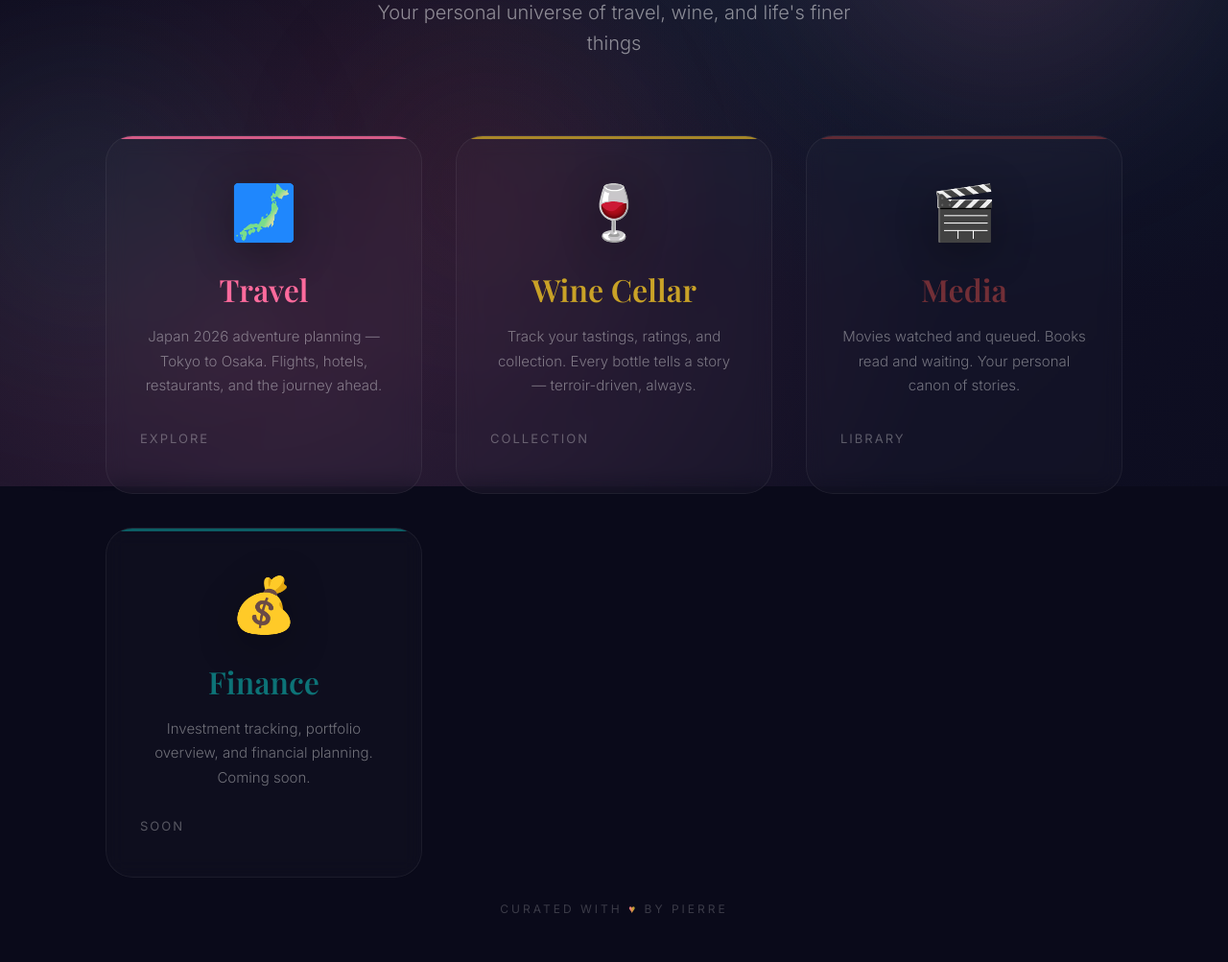
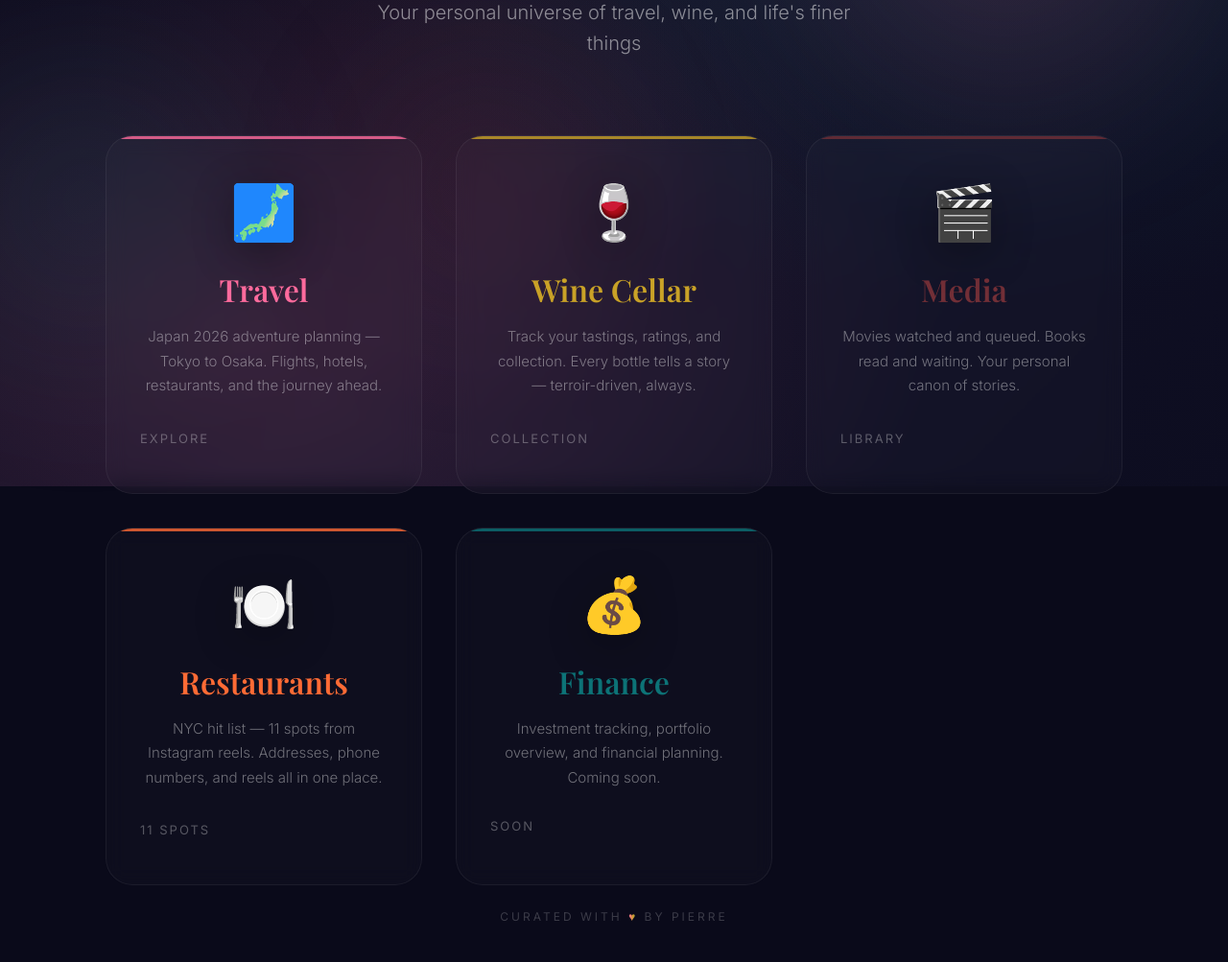
Before and after one commit to ppkulk-oss/Pierre-agent-platform, a Flask app: page / in a window 1280 px wide. Shown: the part 293-1296 px from the top of the page at 96% size. Before the commit the page ends 1245 px from the top, so only its background shows below. Run offline with Flask 3, Linux system fonts and the light colour scheme; some web fonts are replaced.

Commit message:
Add Restaurants card to main portal
- New orange-accented restaurant card linking to /restaurants
- Shows '11 Spots' badge
- Added hover effects and animation delays for 5th card
- Grid now shows: Travel, Wine, Media, Restaurants, Finance (coming soon)

```diff
--- a/templates/portal.html
+++ b/templates/portal.html
@@ -183,6 +183,7 @@
         .portal-card:nth-child(2) { animation-delay: 0.75s; }
         .portal-card:nth-child(3) { animation-delay: 0.9s; }
         .portal-card:nth-child(4) { animation-delay: 1.05s; }
+        .portal-card:nth-child(5) { animation-delay: 1.2s; }
 
         .portal-card::before {
             content: '';
@@ -306,6 +307,15 @@
             box-shadow: 0 40px 80px rgba(114,47,55,0.25), inset 0 1px 0 rgba(114,47,55,0.1);
         }
 
+        .card-restaurant {
+            --accent: #ff6b35;
+        }
+        .card-restaurant::after { background: #ff6b35; }
+        .card-restaurant .card-title { color: #ff6b35; }
+        .card-restaurant:hover {
+            box-shadow: 0 40px 80px rgba(255,107,53,0.25), inset 0 1px 0 rgba(255,107,53,0.1);
+        }
+
         .card-coming {
             opacity: 0.4;
             cursor: not-allowed;
@@ -397,6 +407,16 @@
                 </div>
             </a>
 
+            <a href="/restaurants" class="portal-card card-restaurant">
+                <span class="card-icon">🍽️</span>
+                <div class="card-title">Restaurants</div>
+                <div class="card-desc">NYC hit list — 11 spots from Instagram reels. Addresses, phone numbers, and reels all in one place.</div>
+                <div class="card-meta">
+                    <span>11 Spots</span>
+                    <span class="card-arrow">→</span>
+                </div>
+            </a>
+
             <div class="portal-card card-finance card-coming">
                 <span class="card-icon">💰</span>
                 <div class="card-title">Finance</div>
```
